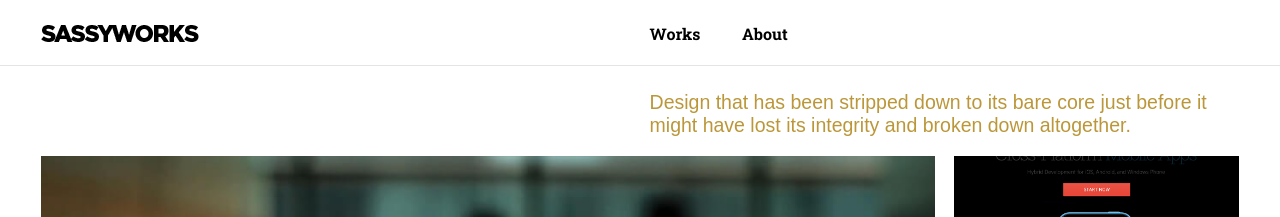
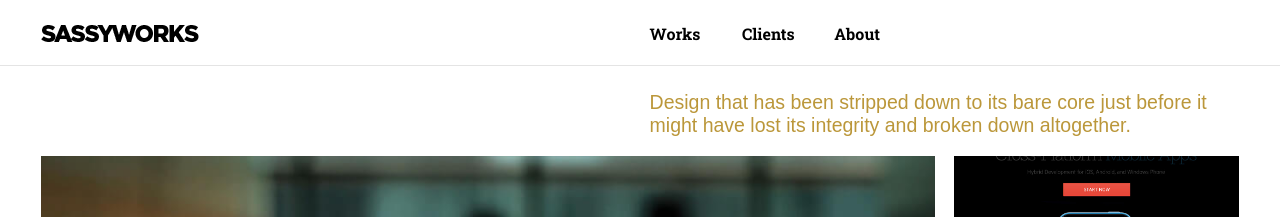
Before and after one commit to sassyworks/sassyworks.github.io, a Jekyll site: the page built from index.html, in a window 1280 px wide. Shown: the top 217 px of the page. Built offline with Jekyll 4.4.1, drawn with Linux system fonts in a browser that asks for light colours; nearby versions of some CDN libraries.

Commit message:
enable clients

```diff
--- a/_includes/navigation.html
+++ b/_includes/navigation.html
@@ -6,9 +6,9 @@
                 <li>
                     <a href="{{ site.baseurl }}/works/" class="nav works">Works</a>
                 </li>
-                <!--<li>-->
-                    <!--<a href="{{ site.baseurl }}/clients/" class="nav clients">Clients</a>-->
-                <!--</li>-->
+                <li>
+                    <a href="{{ site.baseurl }}/clients/" class="nav clients">Clients</a>
+                </li>
                 <li>
                     <a href="{{ site.baseurl }}/about/" class="nav about">About</a>
                 </li>
```
